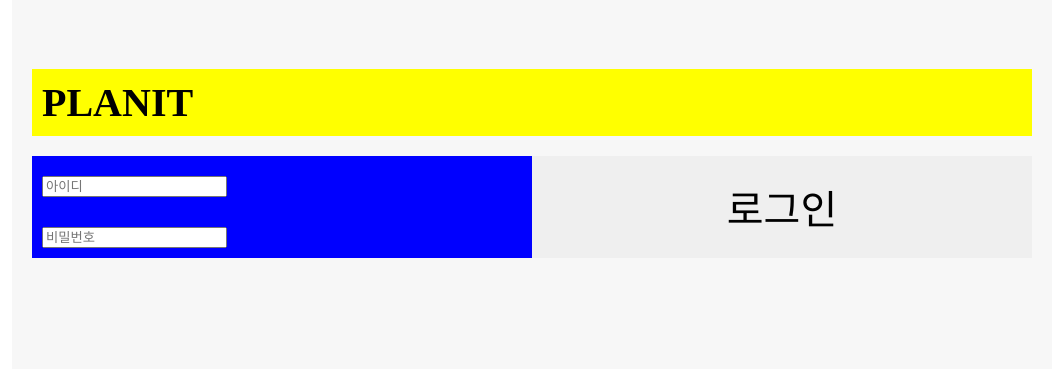
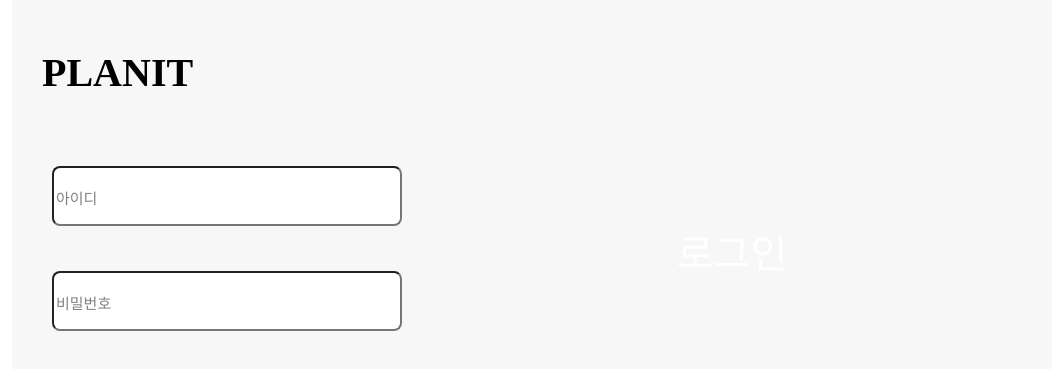
Before and after one commit to seonyong96/PlanIt, a React (Create React App) app in the folder src/main/reactjs/: page / in a window 1280 px wide. Shown: the part 211-580 px from the top of the page, without its empty margins (108-1171 px from the left). Built offline with nearby package versions, Linux system fonts and the light colour scheme.

Commit message:
로그인페이지, 아이디비밀번호찾기페이지,메인페이지 틀 구성

```diff
--- a/src/main/reactjs/package.json
+++ b/src/main/reactjs/package.json
@@ -5,6 +5,7 @@
   "dependencies": {
     "axios": "^1.7.9",
     "cra-template": "1.2.0",
+    "date-fns": "^4.1.0",
     "http-proxy-middleware": "^3.0.3",
     "react": "^19.0.0",
     "react-dom": "^19.0.0",
--- a/src/main/reactjs/src/App.js
+++ b/src/main/reactjs/src/App.js
@@ -1,6 +1,8 @@
 import {useEffect, useState} from "react";
 import { BrowserRouter,Routes, Route } from 'react-router-dom';
 import LoginPage from './pages/Login';
+import FindIdPassword from './pages/FindIdPassword';
+import Main from './pages/Main'
 
 function App() {
     return (
@@ -8,6 +10,8 @@ function App() {
             <div>
                 <Routes>
                     <Route path="/" element={<LoginPage/>}/>
+                    <Route path="/findidpassword" element={<FindIdPassword/>}/>
+                    <Route path="/main" element={<Main/>}/>
                 </Routes>
             </div>
         </BrowserRouter>
--- /dev/null
+++ b/src/main/reactjs/src/assets/header.css
@@ -0,0 +1,47 @@
+.header {
+    display: flex;
+    justify-content: space-between;
+    align-items: center;
+    padding: 10px 20px;
+    background-color: #333;
+    color: #fff;
+  }
+
+  .logo {
+    display: flex;
+    justify-content: center;
+    align-items: center;
+  }
+
+  .logo-img {
+    width: 50px;  /* 원하는 크기로 조정 */
+    height: auto; /* 비율을 맞추어 자동으로 높이 조정 */
+  }
+
+  .header-right {
+    display: flex;
+    align-items: center;
+    gap: 15px;
+  }
+
+  button {
+    background: none;
+    border: none;
+    color: #fff;
+    font-size: 1.2rem;
+    cursor: pointer;
+  }
+
+  button:hover {
+    opacity: 0.8;
+  }
+
+  @media (max-width: 600px) {
+    .header {
+      justify-content: center;
+    }
+
+    .header-right {
+      display: none;
+    }
+  }
--- a/src/main/reactjs/src/assets/login.css
+++ b/src/main/reactjs/src/assets/login.css
@@ -5,6 +5,7 @@
     bottom: 200px;
     width: 100%;
     max-width: 1000px;
+    height: 600px;
     padding: 0 20px;
 
     left: 50%;
@@ -20,34 +21,48 @@
 }
 
 .titleWrap {
-    margin-top: 80px;
+    margin-top: 50px;
     padding: 10px;
     font-size: 40px;
     font-weight:600;
-    background-color: yellow;
 }
 
 form {
     margin-top: 20px;
     display: flex;
     flex-direction: row;
-    background-color: blue;
 }
 
 .contentWrap {
-    width: 500px;
+    width: 400px;
+    height: 250px;
 }
 
 .idWrap, .pwWrap {
+    height: 50px;
     font-size: 15px;
     font-weight: 600;
-    margin-top: 10px;
-    padding: 10px;
-    border-radius: 8px;
+    margin-bottom: 10px;
+    margin-top: 15px;
+    padding: 20px;
 }
 
-.idInputWrap, .pwInputWrap{
+.idInputWrap ,.pwInputWrap{
     height: 100%;
+    width: 95%;
+    border-radius: 8px;
+    margin-bottom: -13px;
+    margin-top:5px;
+    padding-top: 5px;
+    font-size: 15px;
+}
+
+.idInputWrap::placeholder, .pwInputWrap::placeholder{
+    color: gray;
+}
+
+.idInputWrap.error, .pwInputWrap.error{
+    border: 2px solid red;
 
 }
 
--- /dev/null
+++ b/src/main/reactjs/src/components/Header.jsx
@@ -0,0 +1,19 @@
+// components/Header.js
+import React from 'react';
+import '../assets/header.css'; // 스타일을 따로 파일로 분리
+
+const Header = () => {
+  return (
+    <header className="header">
+      <div className="logo">
+        <img src='/logo.png' className='logo-img'/>
+      </div>
+      <div className="header-right">
+        <button className="notification-btn">🔔</button>
+        <button className="profile-btn">👤</button>
+      </div>
+    </header>
+  );
+};
+
+export default Header;
--- /dev/null
+++ b/src/main/reactjs/src/pages/FindIdPassword.jsx
@@ -0,0 +1,11 @@
+import React from 'react';
+
+const FindIdPassword = () => {
+    return (
+        <div>
+            hihihi
+        </div>
+    );
+};
+
+export default FindIdPassword;
--- a/src/main/reactjs/src/pages/Login.jsx
+++ b/src/main/reactjs/src/pages/Login.jsx
@@ -1,13 +1,30 @@
-import React,{useState,useEffect} from 'react';
-import {useForm} from 'react-hook-form';
+import React, { useState, useEffect } from 'react';
+import { useForm } from 'react-hook-form';
+import { useNavigate } from 'react-router-dom';
 import '../assets/login.css';
-import axios from 'axios';
 
 const Login = () => {
-    const {register, handleSubmit,formState:{errors}} = useForm();
+    const { register, handleSubmit, formState: { errors } } = useForm();
 
-    const onSubmit = (data)=> {
+    // useNavigate 훅을 호출하여 navigate 함수 사용
+    const navigate = useNavigate();
+
+    const onSubmit = (data) => {
         alert('일단완송! 추후 api연동할 부분');
+        navigate('/main');
+    }
+
+
+    function handlePopup() {
+        const width = 800;
+        const height = 400;
+
+        //화면 중앙 위치
+        const left = (window.innerWidth / 2) - (width / 2);
+        const top = (window.innerHeight / 2) - (height / 2);
+
+        //경로는 소문자로
+        window.open('/findidpassword', '_blank', `width=${width},height=${height},top=${top},left=${left},resizable=no,scrollbars=no`);
     }
 
     return (
@@ -22,7 +39,7 @@ const Login = () => {
                             className='idInputWrap'
                             id='id'
                             type='text'
-                            {...register('id', {required: '아이디를 입력해주세요.'})}
+                            {...register('id', { required: '아이디를 입력해주세요.' })}
                         />
                         {errors.id && <p>{errors.id.message}</p>}
                     </div>
@@ -33,8 +50,9 @@ const Login = () => {
                             placeholder='비밀번호'
                             className='pwInputWrap'
                             id='pw'
-                            type='text'
-                            {...register('pw', {required: '비밀번호를 입력해주세요.'})}
+                            autocomplete="off"
+                            type='password'
+                            {...register('pw', { required: '비밀번호를 입력해주세요.' })}
                         />
                         {errors.pw && <p>{errors.pw.message}</p>}
                     </div>
@@ -44,6 +62,10 @@ const Login = () => {
                 <button className='buttonWrap' type='submit'>로그인</button>
 
             </form>
+            <div className='findWrap'>
+                <button onClick={handlePopup}>아이디/비밀번호 찾기</button>
+            </div>
+
         </div>
     );
 };
--- /dev/null
+++ b/src/main/reactjs/src/pages/Main.jsx
@@ -0,0 +1,19 @@
+import React from 'react';
+import Header from '../components/Header';
+
+const Main = () => {
+    return (
+        <div>
+            <Header/>
+            <div>
+            여기 달력자리
+            </div>
+            <div>
+            여기 투두리스트자리
+            </div>
+
+        </div>
+    );
+};
+
+export default Main;
```
Also changed, not shown: 1 other file (tests, documents, lock files or other folders).
